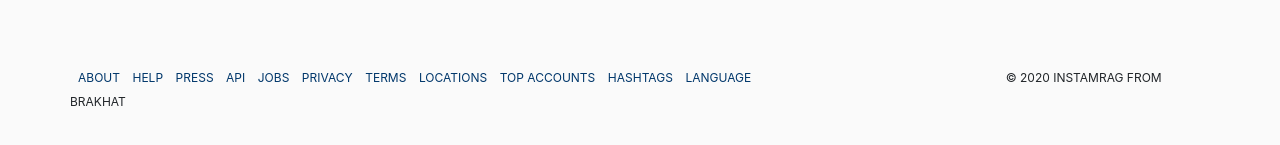
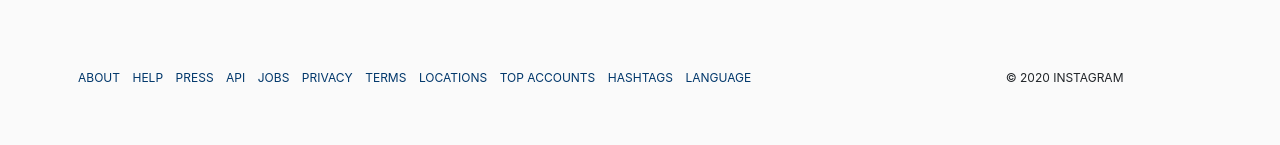
Before and after one commit to BRakhat/Web-Programming, a plain HTML site: page lection_Homework1/index.html in a window 1280 px wide. Shown: the part 701-846 px from the top of the page. Drawn offline with nearby package versions, Linux system fonts and the light colour scheme.

Commit message:
Update index.html

```diff
--- a/lection_Homework1/index.html
+++ b/lection_Homework1/index.html
@@ -66,8 +66,8 @@
             <a href="#home">TOP ACCOUNTS</a>
             <a href="#home">HASHTAGS</a>
             <a href="#home">LANGUAGE</a>
-            <span>© 2020 INSTAMRAG FROM BRAKHAT</span>
-            <p>© 2020 INSTAMRAG FROM BRAKHAT</p>
+            <span>© 2020 INSTAGRAM </span>
+            <p>© 2020 INSTAGRAM </p>
             </div>
         </div>
     </div>
```
